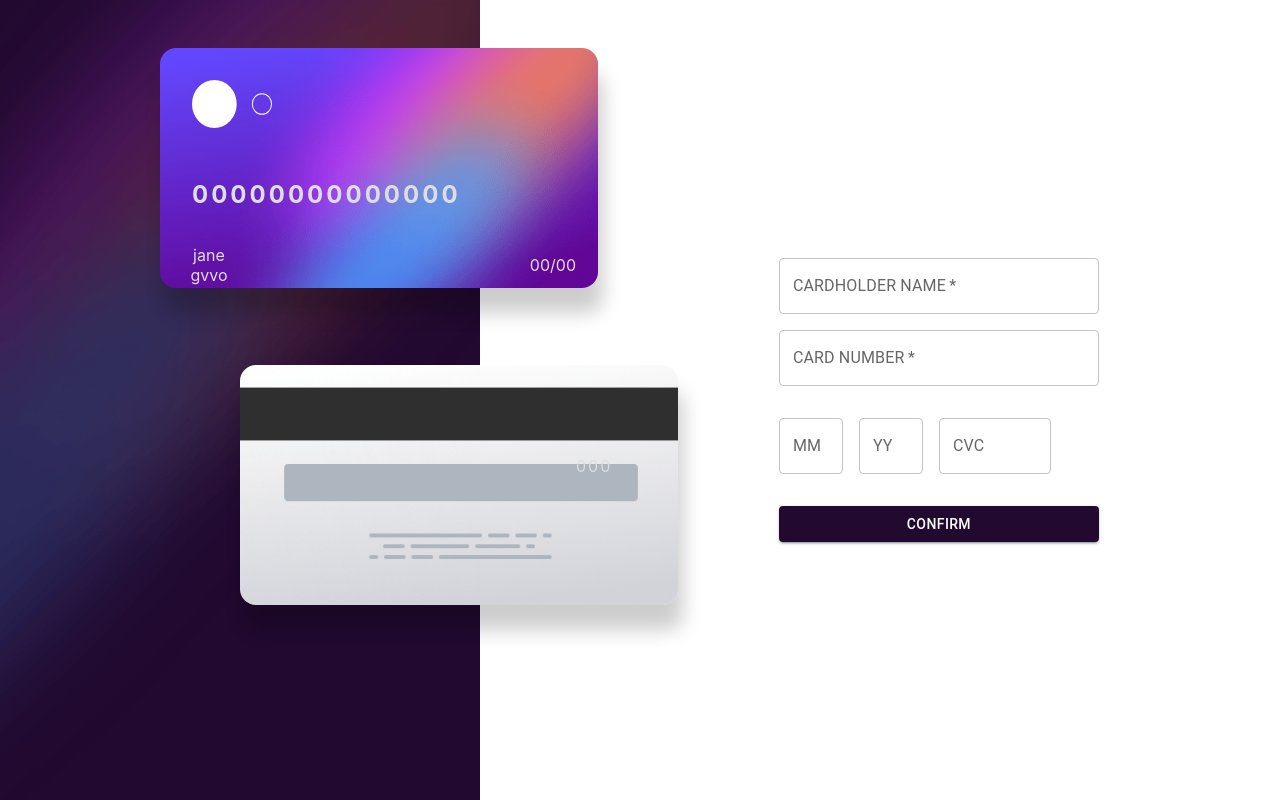
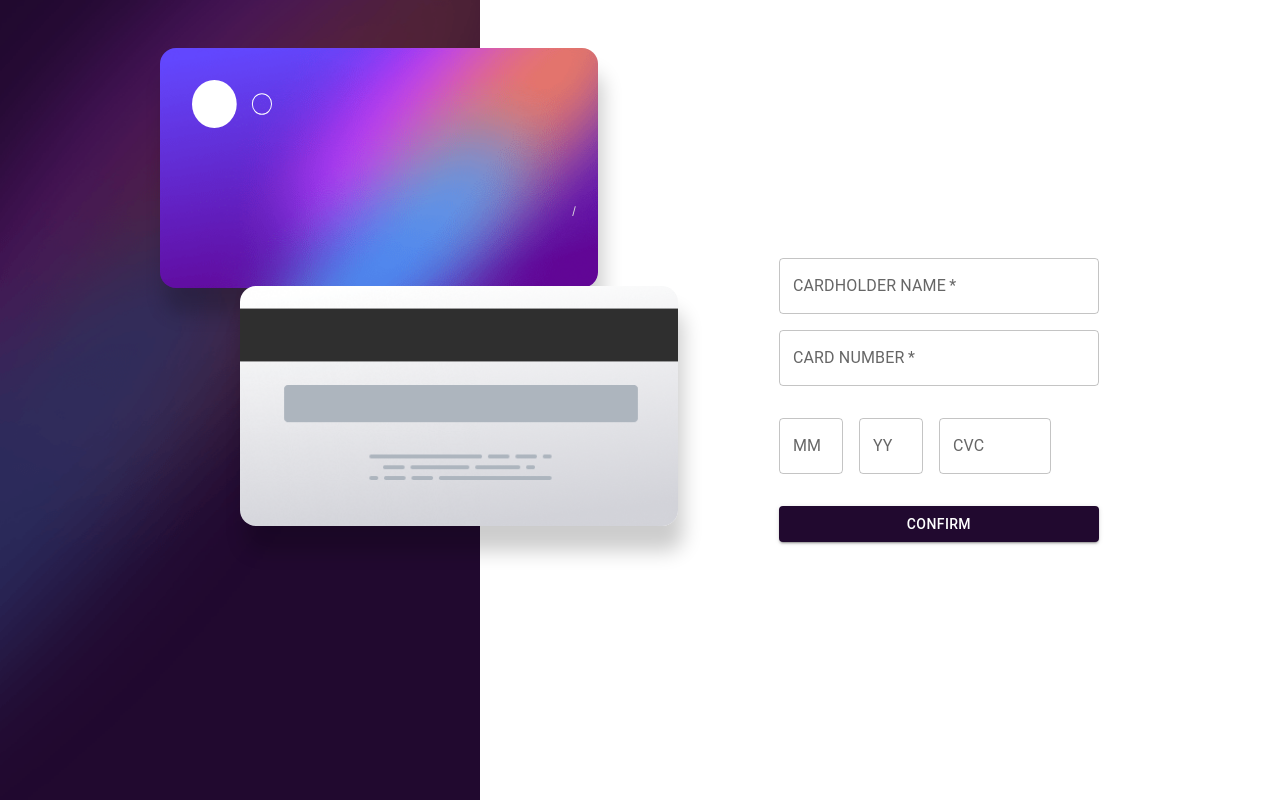
Before and after one commit to thatkhay/CardConnect, a React (Create React App) app in the folder cardconnect/: page / in a window 1280 px wide. Built offline with nearby package versions, Linux system fonts and the light colour scheme.

Commit message:
handle form submit

```diff
--- a/cardconnect/src/components/Cards.jsx
+++ b/cardconnect/src/components/Cards.jsx
@@ -3,20 +3,20 @@ import frontCard from '../assets/images/bg-card-front.png'
 import backCard from '../assets/images/bg-card-back.png'
 import cardLogo from '../assets/images/card-logo.svg'
 
-function Cards() {
+function Cards({data}) {
   return (
     <div style={{marginTop: '3rem', display: 'flex', flexDirection: 'column'}}>
         <img src={frontCard} alt="" style={{left:'-20rem', position: 'relative' , height: '15rem', boxShadow: '5px 25px 20px rgba(0, 0, 0, 0.2)',borderRadius: '1rem' }}/>
         <div style={{display: 'flex', flexDirection: 'column',  zIndex: '1', position: 'relative',left:'-18rem', top: '-12rem' , width:'7rem'}}>
           <img src={cardLogo} alt="" style={{height: '3rem', width: '5rem',position: 'relative', top: '-1rem'}} />
-          <h2 style={{position: 'relative', top: '1rem', letterSpacing:'3px', color: 'hsl(270, 3%, 87%)'}}>00000000000000</h2>
+          <h2 style={{position: 'relative', top: '1rem', letterSpacing:'3px', color: 'hsl(270, 3%, 87%)'}}>{data.input1}</h2>
           <div style={{display: 'flex', alignItems: 'center', justifyContent:'space-between', position: 'relative', top: '1rem' }}>
-            <p style={{position: 'relative', left: '-1rem', color: 'hsl(270, 3%, 87%)'}}>jane gvvo</p>
-            <span style={{position: 'relative', left: '17rem', color: 'hsl(270, 3%, 87%)'}}>00/00</span>
+            <p style={{position: 'relative', left: '-1rem', color: 'hsl(270, 3%, 87%)', width: 'auto', fontSize: '0.7rem', display:'flex'}}>{data.input2}</p>
+            <span style={{position: 'relative', left: '17rem', color: 'hsl(270, 3%, 87%)', fontSize: '0.7rem'}}><span>{data.input3}</span>/<span>{data.input4}</span></span>
           </div>
         </div>
         <img src={backCard} alt="" style={{left:'-15rem', position: 'relative', top: '-7rem', height: '15rem', boxShadow: '5px 25px 20px rgba(0, 0, 0, 0.2)', borderRadius: '1rem'}}/>
-        <span style={{position: 'absolute', top: '28.5rem', left: '36rem',  zIndex: '1', color: 'hsl(270, 3%, 87%)', letterSpacing:'2px',}}>000</span>
+        <span style={{position: 'absolute', top: '27.5rem', left: '36rem',  zIndex: '1', color: 'hsl(270, 3%, 87%)', letterSpacing:'2px',}}>{data.input5}</span>
     </div>
   )
 }
--- a/cardconnect/src/components/RightBackgroundImg.jsx
+++ b/cardconnect/src/components/RightBackgroundImg.jsx
@@ -1,10 +1,34 @@
 import React from 'react';
 import TextField from '@mui/material/TextField';
 import Button from '@mui/material/Button';
+import { useState } from 'react';
 
 
-function RightBackgroundImg() {
+function RightBackgroundImg({handleFormSubmit}) {
+  const [inputedVal, setInputedVal] = useState({
+    input1: '',
+    input2: '',
+    input3: '',
+    input4: '',
+    input5: '',
+   })
+
+   const handleChange = (e) => {
+    setInputedVal({
+      ...inputedVal,
+      [e.target.name]: e.target.value,
+    })
+   }
+
+   const handleSubmit = (e) => {
+    e.preventDefault()
+    console.log(inputedVal);
+    handleFormSubmit(inputedVal)
+   }
+
+
   return (
+
 
     <div
       style={{
@@ -18,18 +42,18 @@ function RightBackgroundImg() {
         position: 'relative', left: '-10rem'
       }}
     >
-       <form>
+       <form onSubmit={handleSubmit}>
       <div style={{display: 'flex', flexDirection: 'column',}}>
-      <TextField id="outlined-basic" label="CARDHOLDER NAME" variant="outlined" style={{marginBottom: '1rem'}} type='text' required/>
-<TextField id="outlined-basic" label="CARD NUMBER" variant="outlined" style={{marginBottom: '1rem'}} type="number" required/>
+      <TextField id="outlined-basic" label="CARDHOLDER NAME" variant="outlined" style={{marginBottom: '1rem'}} type='tel' required name='input2' value={inputedVal.input2} onChange={handleChange}/>
+<TextField id="outlined-basic" label="CARD NUMBER" variant="outlined" style={{marginBottom: '1rem'}} type="text" required name='input1' value={inputedVal.input1} onChange={handleChange}/>
       </div>
 
       <div style={{display: 'flex'}}>
-      <TextField id="outlined-basic" label="MM" variant="outlined" style={{marginBottom: '1rem', width: '4rem', marginRight: '1rem',marginTop: '1rem'}} type='number' />
-      <TextField id="outlined-basic" label="YY" variant="outlined" style={{marginBottom: '1rem', width: '4rem', marginRight: '1rem',marginTop: '1rem'}} type="number"/>
-      <TextField id="outlined-basic" label="CVC" variant="outlined" style={{marginBottom: '1rem', width: '7rem',marginTop: '1rem'}} type="number"/>
+      <TextField id="outlined-basic" label="MM" variant="outlined" style={{marginBottom: '1rem', width: '4rem', marginRight: '1rem',marginTop: '1rem'}} value={inputedVal.input3} type='number' name='input3'onChange={handleChange}/>
+      <TextField id="outlined-basic" label="YY" variant="outlined" style={{marginBottom: '1rem', width: '4rem', marginRight: '1rem',marginTop: '1rem'}} value={inputedVal.input4} type="number" name='input4'onChange={handleChange}/>
+      <TextField id="outlined-basic" label="CVC" variant="outlined" style={{marginBottom: '1rem', width: '7rem',marginTop: '1rem'}} type="number"  value={inputedVal.input5}  name='input5' onChange={handleChange}/>
       </div>
-      <Button variant="contained" style={{width: '20rem',marginTop: '1rem', backgroundColor: 'hsl(278, 68%, 11%)'}}>confirm</Button>
+      <Button variant="contained" style={{width: '20rem',marginTop: '1rem', backgroundColor: 'hsl(278, 68%, 11%)'}} type='submit'>confirm</Button>
       </form>
     </div>
 
--- a/cardconnect/src/pages/MyPage.jsx
+++ b/cardconnect/src/pages/MyPage.jsx
@@ -1,16 +1,23 @@
 import React from 'react'
 import LeftBackgroundImg from '../components/LeftBackgroundImg'
 import RightBackgroundImg from '../components/RightBackgroundImg'
-
+import { useState } from 'react';
 import Cards from '../components/Cards'
 
 
 function MyPage() {
+
+  const [cardData, setCardDta] = useState('***************')
+
+  const handleFormSubmit = (inputedVal) => {
+    setCardDta(inputedVal)
+  }
+
   return (
     <div style={{display: 'flex',height: '100vh'}} >
       <LeftBackgroundImg  />
-      <Cards />
-      <RightBackgroundImg />
+  {cardData &&  <Cards data={cardData}/>}
+      <RightBackgroundImg handleFormSubmit={handleFormSubmit}/>
     </div>
   )
 }
```
